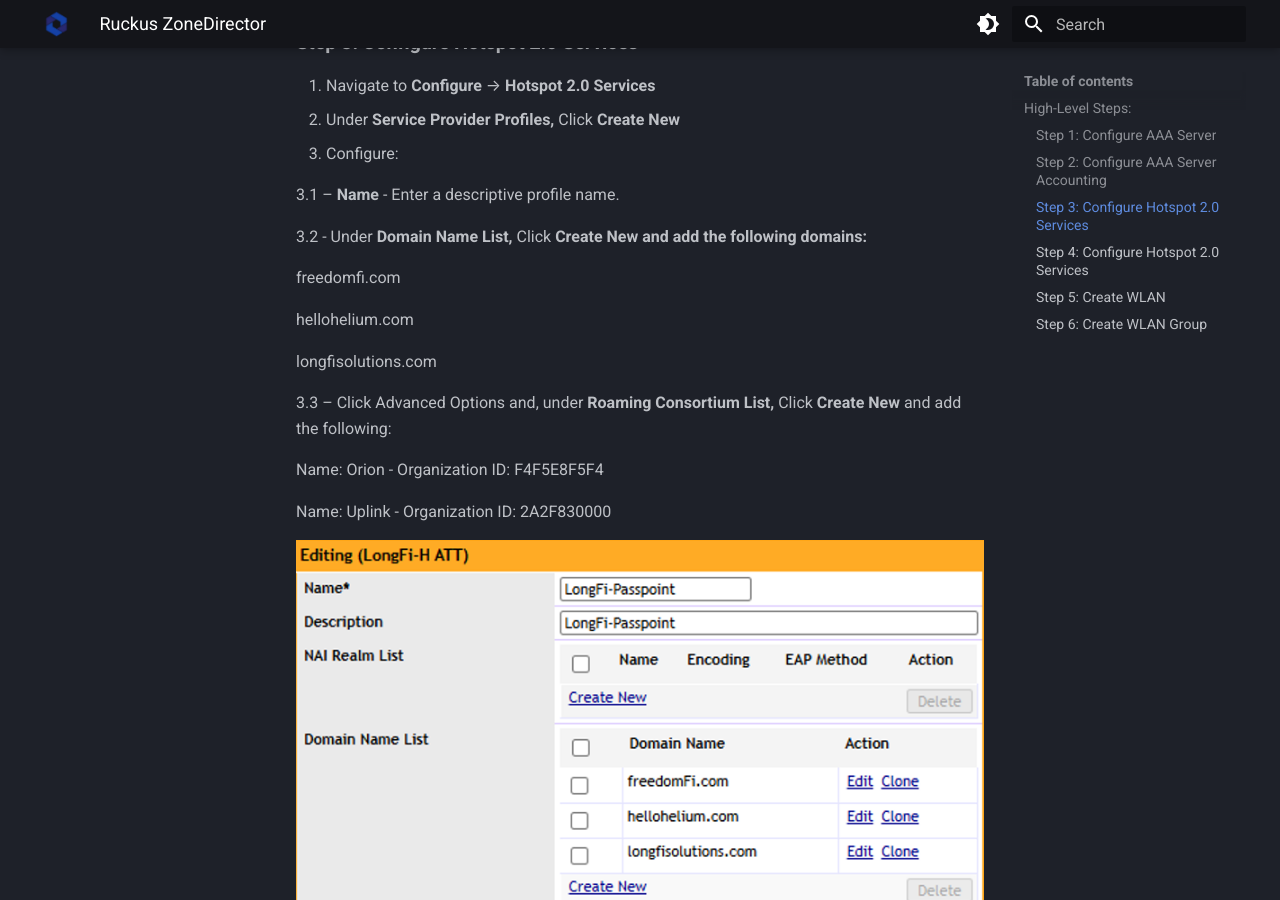
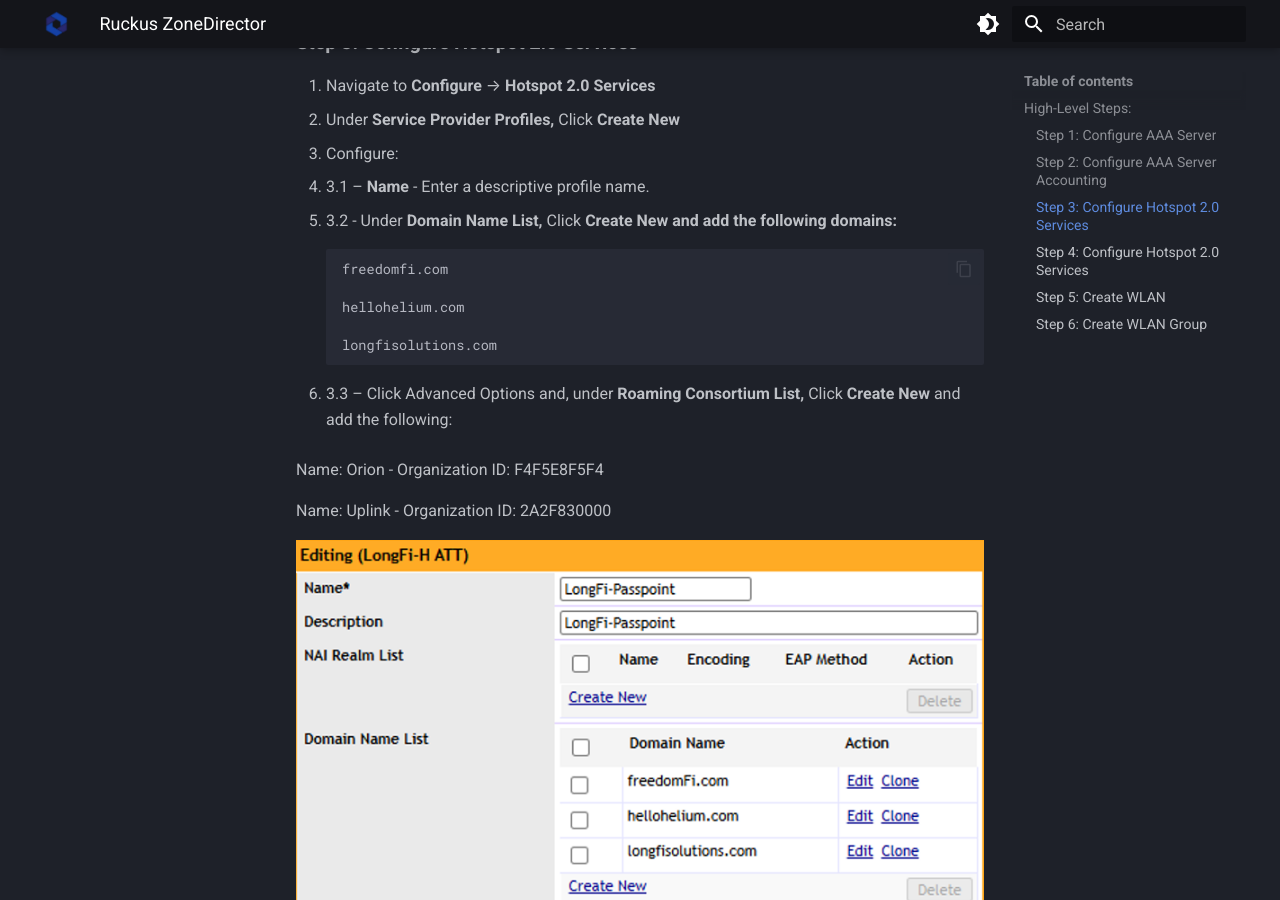
Before and after one commit to LongFi-Solutions/longfi-solutions.github.io, an MkDocs documentation site: the page built from docs/deployment/ruckus-zonedirector.md, in a window 1280 px wide and 900 px high, scrolled down 2686 px. Built offline with MkDocs 1.6.1 and Material for MkDocs 9.7.7, drawn with Linux system fonts in a browser that asks for light colours.

```diff
--- a/docs/deployment/ruckus-zonedirector.md
+++ b/docs/deployment/ruckus-zonedirector.md
@@ -67,17 +67,16 @@ Take note of the IP address and shared secret of your Local RadSecProxy deployme
 2. Under **Service Provider Profiles,** Click **Create New**
 3. Configure:
 
-3.1 – **Name** - Enter a descriptive profile name.
+- 3.1 – **Name** - Enter a descriptive profile name.
+- 3.2 - Under **Domain Name List,** Click **Create New and add the following domains:**
 
-3.2 - Under **Domain Name List,** Click **Create New and add the following domains:**
+        freedomfi.com
 
-freedomfi.com
+        hellohelium.com
 
-hellohelium.com
+        longfisolutions.com
 
-longfisolutions.com
-
-3.3 – Click Advanced Options and, under **Roaming Consortium List,** Click **Create New** and add the following:
+- 3.3 – Click Advanced Options and, under **Roaming Consortium List,** Click **Create New** and add the following:
 
 Name: Orion - Organization ID: F4F5E8F5F4
 
```
